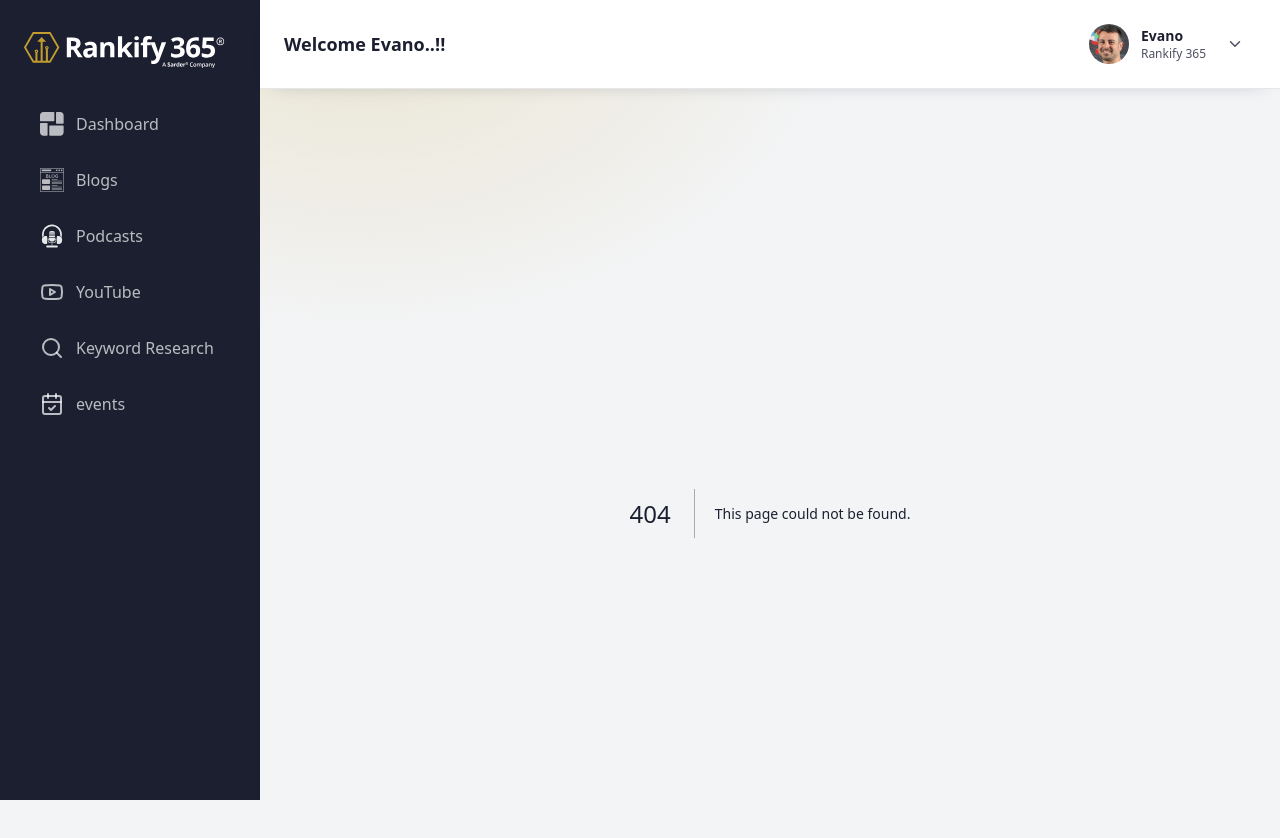
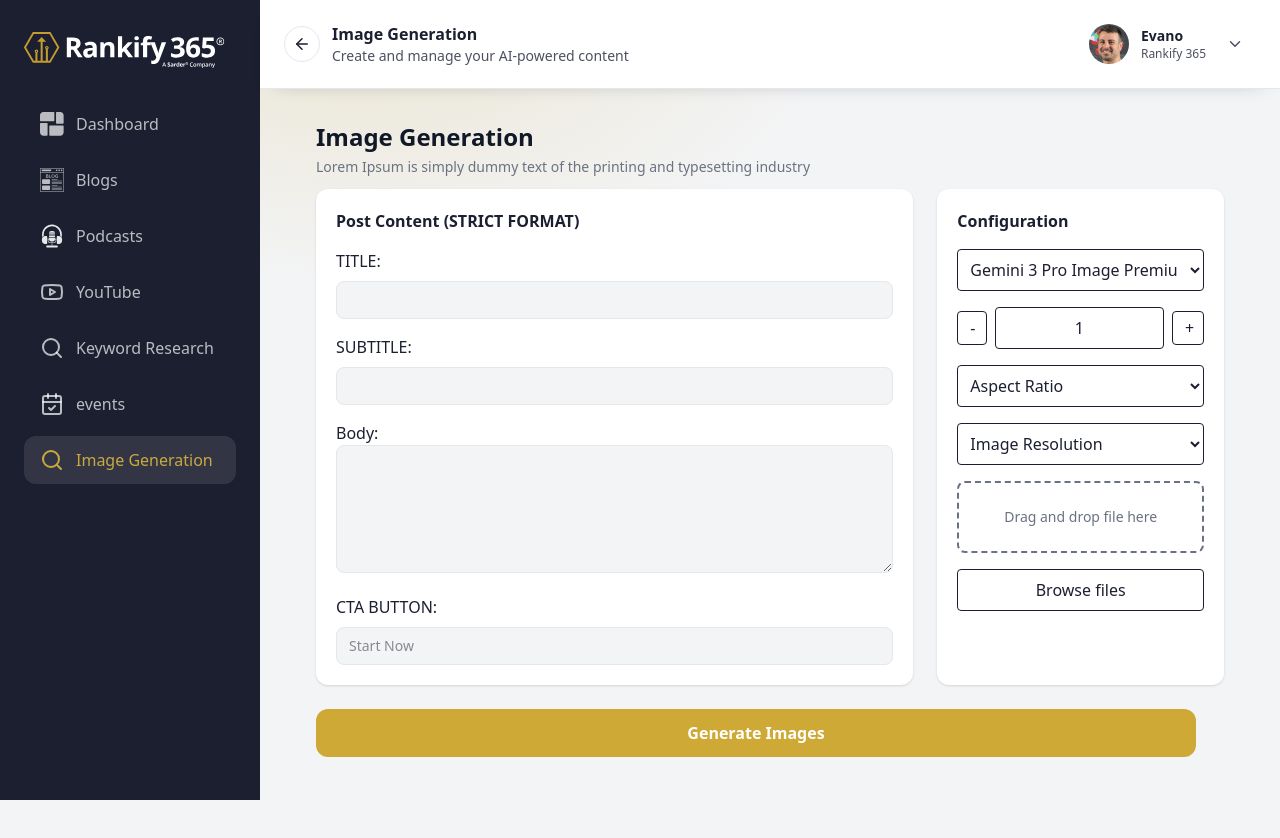
Before and after one commit to samarthpatel8595/rankify-react, a Next.js app in the folder rankify-react/: page /image-generation in a window 1280 px wide. Before the commit this address had no page. Shown: the top 838 px of the page. After the commit the page ends 800 px from the top, so only its background shows below. Built offline with nearby package versions, Linux system fonts and the light colour scheme.

Commit message:
change the code

```diff
--- /dev/null
+++ b/rankify-react/src/app/image-generation/page.tsx
@@ -0,0 +1,81 @@
+"use client";
+
+import LayoutShell from "@/components/common/LayoutShell";
+
+export default function ImageGenerationPage() {
+  return (
+
+        <div className="p-2 space-y-2">
+      {/* Header */}
+        <div className="mb-3">
+          <h1 className="text-2xl font-semibold text-[#111827]">
+            Image Generation
+          </h1>
+          <p className="text-sm text-[#6B7280] mt-1">
+            Lorem Ipsum is simply dummy text of the printing and typesetting industry
+          </p>
+        </div>
+
+        {/* Grid */}
+        <div className="grid grid-cols-3 gap-6">
+
+          {/* LEFT */}
+          <div className="col-span-2 bg-white p-5 rounded-xl shadow space-y-4">
+            <h2 className="font-semibold">
+              Post Content (STRICT FORMAT)
+            </h2>
+             TITLE:
+            <input placeholder="" className="w-full mt-2 bg-[#F3F4F6] border border-[#E5E7EB] rounded-lg px-3 py-2 text-sm" />
+             SUBTITLE:
+            <input placeholder="" className="w-full mt-2 bg-[#F3F4F6] border border-[#E5E7EB] rounded-lg px-3 py-2 text-sm" />
+             Body:
+            <textarea
+              placeholder=""
+              className="w-full h-32 bg-[#F3F4F6] border border-[#E5E7EB] rounded-lg px-3 py-2 text-sm"
+            />
+             CTA BUTTON:
+            <input placeholder="Start Now" className="w-full mt-2 bg-[#F3F4F6] border border-[#E5E7EB] rounded-lg px-3 py-2 text-sm" />
+          </div>
+
+          {/* RIGHT */}
+          <div className="bg-white p-5 rounded-xl shadow space-y-4">
+            <h2 className="font-semibold">Configuration</h2>
+
+            <select className="w-full border p-2 rounded">
+              <option>Gemini 3 Pro Image Premium</option>
+            </select>
+
+            <div className="flex items-center gap-2">
+              <button className="px-3 py-1 border rounded">-</button>
+              <input value="1" className="w-full border p-2 rounded text-center" />
+              <button className="px-3 py-1 border rounded">+</button>
+            </div>
+
+            <select className="w-full border p-2 rounded">
+              <option>Aspect Ratio</option>
+            </select>
+
+            <select className="w-full border p-2 rounded">
+              <option>Image Resolution</option>
+            </select>
+
+            <div className="border-2 border-dashed rounded-lg p-6 text-center text-sm text-gray-500">
+              Drag and drop file here
+            </div>
+
+            <button className="w-full border rounded py-2">
+              Browse files
+            </button>
+          </div>
+        </div>
+
+        {/* Button */}
+        <button className="mt-4 w-220 bg-[#CFA935] text-white py-3 rounded-xl font-semibold">
+          Generate Images
+        </button>
+    </div>
+
+
+
+  );
+}
--- a/rankify-react/src/components/common/Header.tsx
+++ b/rankify-react/src/components/common/Header.tsx
@@ -33,10 +33,15 @@ const Header = ({ onMenuClick }: HeaderProps) => {
           title: "YouTube Manager",
           subtitle: "Link YouTube Videos to Your Blog Posts for Better SEO",
         };
-         case "/events":
+      case "/events":
         return {
           title: "Create New Event",
           subtitle: "Lorem Ipsum is simply dummy text of the printing and typesetting industry",
+        };
+        case "/image-generation":
+        return {
+          title: "Image Generation",
+          subtitle: "Create and manage your AI-powered content",
         };
       default:
         return null;
--- a/rankify-react/src/components/common/Sidebar.tsx
+++ b/rankify-react/src/components/common/Sidebar.tsx
@@ -14,6 +14,7 @@ const navItems = [
   { label: "YouTube", href: "/youtube", icon: Youtube },
   { label: "Keyword Research", href: "/keyword-research", icon: Search },
   { label: "events", href: "/events", icon: CalendarCheck},
+  { label: "Image Generation", href: "/image-generation", icon: Search },
 ];
 
 type SidebarProps = {
```
